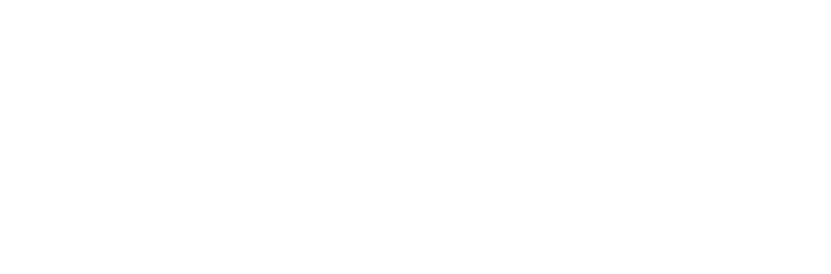
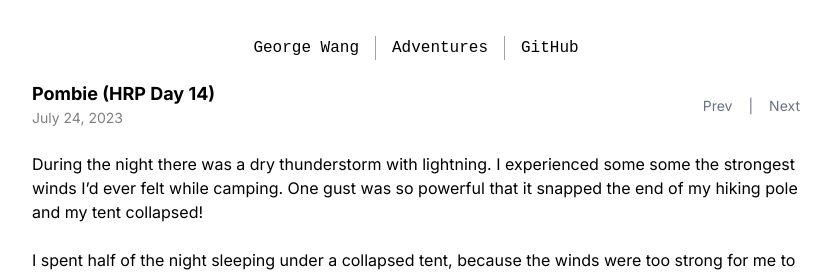
Before and after one commit to joage/website, a Next.js app: page /adventures/gr-10/16 in a window 1280 px wide. Before the commit this address had no page. Shown: the top 274 px of the page, without its empty margins (224-1055 px from the left). Built offline with nearby package versions, Linux system fonts and the light colour scheme.

Commit message:
Create page.tsx 16

```diff
--- /dev/null
+++ b/src/app/adventures/gr-10/16/page.tsx
@@ -0,0 +1,47 @@
+import ImageGroup from '@/components/ImageGroup';
+import Post from '@/components/Post';
+
+const GR = () => (
+  <Post title="Pombie (HRP Day 14)" date="July 24, 2023" prev="/adventures/gr-10/13" next="/adventures/gr-10/15">
+
+<p>During the night there was a dry thunderstorm with lightning. I experienced some some the strongest winds I’d ever felt while camping. One gust was so powerful that it snapped the end of my hiking pole and my tent collapsed!</p>
+
+I spent half of the night sleeping under a collapsed tent, because the winds were too strong for me to go outside and try to repitch it. Around 4 or 5 am a period of calmness arrived so I hacked together a new way to prop up my tent despite the broken pole. Finally I could get some proper sleep.
+
+    <ImageGroup images={[{path: "/images/gr-10/IMG_4959.jpeg", caption: "Crazy windy campsite"}]} />
+
+Luckily today was a short day, and I had booked a stay inside Refuge de Pombie. The reservation included dinner, which I was pretty excited about.
+
+I began the day’s trek with a short climb to a col, which offered a great view of the famous Pic du Midi d’Ossau. This col was also the border and I reentered France soon after.
+
+    <ImageGroup images={[{path: "/images/gr-10/IMG_4960.jpeg", caption: "Col des Moines, 2168m"}]} />
+
+    <ImageGroup images={[{path: "/images/gr-10/IMG_4965.jpeg", caption: "Epic view of Pic du Midi d'Ossau, a Pyrenean icon"}]} />
+
+Continuing the descent into some clouds, I met a Scottish family while trying to navigate in poor visibility. When I found the trail it was time to ascend again.
+
+    <ImageGroup images={[{path: "/images/gr-10/IMG_4967.jpeg", caption: "Wayfinding in the clouds"}]} />
+
+Halfway up to Col de Peyreget, I caught up to Camille, who had stayed at Refuge Ayous the previous night! She was with Jacques, a section hiker whom I’d also met previously.
+
+    <ImageGroup images={[{path: "/images/gr-10/IMG_4970.jpeg", caption: "Closer look at the Pic du Midi d'Ossau"}]} />
+
+The three of us continued the climb to the col, crossing a section of large boulders.
+
+    <ImageGroup images={[{path: "/images/gr-10/IMG_4972.jpeg", caption: "Climbing up to Col de Peyreget"}]} />
+
+At the col we stopped to have lunch. Since we could already see the refuge from here, we were in no rush.
+
+<p>Not interested in descending down into more clouds, Camille and I stopped to chill at a lake. I went for a swim and tried to read a french book I picked up a few days ago.</p>
+
+    <ImageGroup images={[{path: "/images/gr-10/IMG_4974.jpeg", caption: "Lake swim"}]} />
+
+The final descent to Pombie took us into the mist, which would linger for the rest of the day and night. the refuge was small, but dinner was great and the company was interesting. I met one Hungarian guy who was trying to complete the HRP in 25 days.
+
+<p>The misty weather would continue into tomorrow, but at least I could sleep under a roof tonight!</p>
+
+Ibon de Escalar to Refuge de Pombie - 9.2km and 728m gained.
+  </Post>
+);
+
+export default GR;
```
